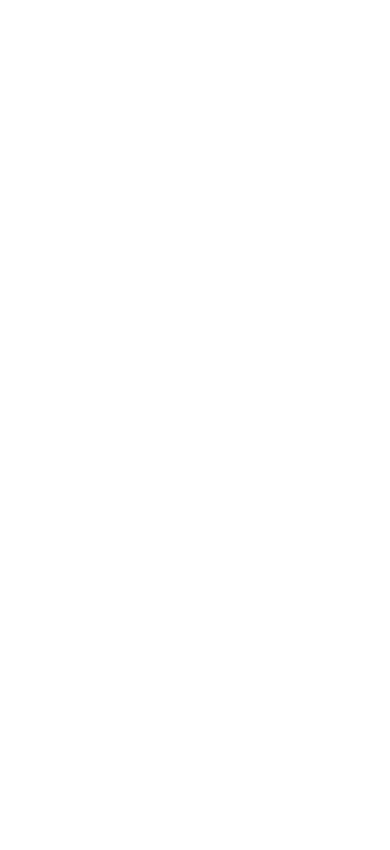
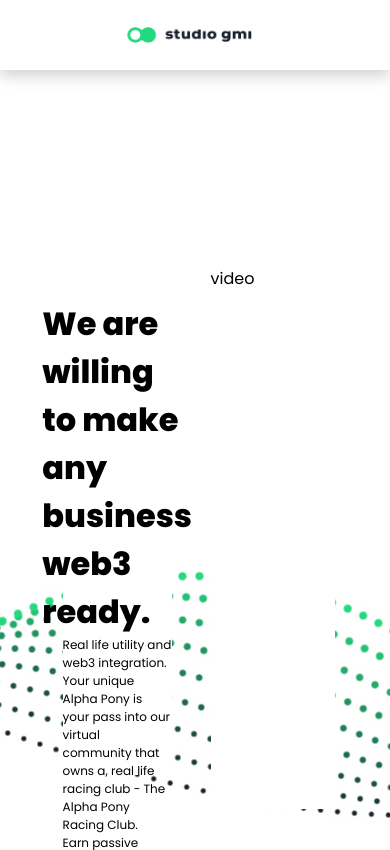
Before and after one commit to witehound/gmi-webapp, a React (Vite) app: page /web3 in a window 390 px wide. Before the commit this address had no page. Built offline with nearby package versions, Linux system fonts and the light colour scheme.

Commit message:
builder news page haeder componenet

```diff
--- a/src/App.jsx
+++ b/src/App.jsx
@@ -36,6 +36,7 @@ function App() {
     if (account) sliceAddress();
   }, [account]);
 
+
   return (
     <div className="App">
       <Router>
@@ -54,7 +55,8 @@ function App() {
               />
             }
           />
-       { account && <Route
+
+        <Route
             path="/web3"
             element={
               <Access
@@ -67,7 +69,7 @@ function App() {
                 ethereum={ethereum}
               />
             }
-          /> }
+          />
         </Routes>
       </Router>
     </div>
--- a/src/Pages/Access/Access.css
+++ b/src/Pages/Access/Access.css
@@ -1,5 +1,3 @@
 .access-web3{
-    padding-top: 80px;
-    margin-left: 20px;
-    margin-right: 20px;
+    padding-top: 50px;
 }
--- a/src/Pages/Access/Access.jsx
+++ b/src/Pages/Access/Access.jsx
@@ -1,5 +1,6 @@
 import "./Access.css";
 import Header from "../../components/header/Header";
+import AccessHeader from "../../components/AccessHeader/AccessHeader";
 
 function Access({
   isMetaMask,
@@ -21,7 +22,9 @@ function Access({
         accoutAddress={accoutAddress}
         ethereum={ethereum}
       />
-      <div className="access-web3">access to web3</div>
+      <div className="access-web3">
+        <AccessHeader />
+      </div>
     </>
   );
 }
--- /dev/null
+++ b/src/components/AccessHeader/AccessHeader.css
@@ -0,0 +1,74 @@
+.access-header{
+    height: 800px;
+    width: 100%;
+    background-image: url('../../../assets/AccessHeaderBG.jpg');
+    background-repeat: no-repeat;
+    background-position: center;
+    background-size: auto;
+    padding: 30px 10px;
+    display: flex;
+    align-items: center;
+    justify-content: center;
+}
+
+.access-header-container{
+    width: 95%;
+    height: 95%;
+    display: flex;
+    flex-direction: column;
+}
+
+.access-header-top{
+    flex: 9;
+    padding: 100px 20px;
+    display: flex;
+}
+
+.access-header-top-left{
+    flex: 1;
+    display: flex;
+    align-items: center;
+    justify-content: center;
+}
+
+.access-header-top-left-text{
+    height: 70%;
+    width: 70%;
+    background-color: white;
+    display: flex;
+    flex-direction: column;
+}
+
+.access-header-top-left-text-h1-wrap{
+    flex: 1.5;
+    display: flex;
+    align-items: center;
+    flex-direction: column;
+    justify-content: center;
+}
+
+.access-header-top-left-text-p-wrap{
+    flex: 2;
+    display: flex;
+    flex-direction: column;
+    justify-content: space-around;
+}
+
+.access-header-top-right{
+    flex: 1;
+    display: flex;
+    align-items: center;
+    justify-content: center;
+}
+
+.access-header-top-right-video{
+    height: 80%;
+    width: 80%;
+    background-color: white;
+}
+
+.access-header-bottom{
+    flex: 1;
+    background-color: palevioletred;
+    width: 100%;
+}
--- /dev/null
+++ b/src/components/AccessHeader/AccessHeader.jsx
@@ -0,0 +1,45 @@
+import "./AccessHeader.css";
+
+function AccessHeader() {
+  return (
+    <div className="access-header">
+      <div className="access-header-container">
+        <div className="access-header-top">
+          <div className="access-header-top-left">
+            <div className="access-header-top-left-text">
+              <div className="access-header-top-left-text-h1-wrap">
+                <h1 className="access-header-top-left-text-h1">
+                  We are willing to make any business{" "}
+                  <span className="access-header-top-left-text-h1-span">
+                    web3 ready.
+                  </span>
+                </h1>
+              </div>
+              <div className="access-header-top-left-text-p-wrap">
+                <p className="access-header-top-left-text-p">
+                  Real life utility and web3 integration.
+                </p>
+                <p className="access-header-top-left-text-p">
+                  Your unique Alpha Pony is your pass into our virtual community
+                  that owns a, real life racing club - The Alpha Pony Racing
+                  Club.
+                </p>
+                <p className="access-header-top-left-text-p">
+                  Earn passive income from race winnings, studs and sales, for
+                  life and be part of the next big digital community in the form
+                  of ENFT...
+                </p>
+              </div>
+            </div>
+          </div>
+          <div className="access-header-top-right">
+            <div className="access-header-top-right-video">video</div>
+          </div>
+        </div>
+        <div className="access-header-bottom">bottom</div>
+      </div>
+    </div>
+  );
+}
+
+export default AccessHeader;
--- a/src/components/BlockFour/BlockFourCard/BlockFourCard.css
+++ b/src/components/BlockFour/BlockFourCard/BlockFourCard.css
@@ -48,10 +48,40 @@
   text-align: center;
 }
 
+/* responsive */
+
+@media only screen and (max-width: 1470px) {
+  .blockfourcard-bottom {
+    font-size: 15px;
+  }
+}
+
+@media only screen and (max-width: 1300px) {
+  .blockfourcard-bottom {
+    font-size: 13.5px;
+  }
+}
+
+@media only screen and (max-width: 1250px) {
+  .blockfourcard-bottom {
+    font-size: 13px;
+  }
+}
+
+@media only screen and (max-width: 1100px) {
+  .blockfourcard-bottom {
+    font-size: 12px;
+  }
+}
+
 @media only screen and (max-width: 920px) {
   .blockfourcard{
     height: 90%;
     width: 60%;
+  }
+
+  .blockfourcard-bottom{
+    font-size: 19px;
   }
 }
 
@@ -59,16 +89,20 @@
     .blockfourcard{
         width: 65%;
     }
+
+    .blockfourcard-bottom{
+      font-size: 14px;
+    }
 }
 
 @media only screen and (max-width: 580px) {
     .blockfourcard{
-        width: 75%;
+        width: 70%;
     }
 }
 
 @media only screen and (max-width: 500px) {
     .blockfourcard{
-        width: 90%;
+        width: 85%;
     }
 }
--- a/src/components/Button/Button.css
+++ b/src/components/Button/Button.css
@@ -1,7 +1,6 @@
-.button-container-green{
+.button-container-green {
   background-color: #1b2130;
   color: white;
-    text-transform: uppercase;
   width: 100%;
   height: 100%;
   display: flex;
@@ -10,16 +9,15 @@
   cursor: pointer;
 }
 
-.button-container-white{
+.button-container-white {
   color: #1b2130;
-    text-transform: uppercase;
   width: 100%;
   height: 100%;
   display: flex;
   align-items: center;
 }
 
-.button-div-green{
+.button-div-green {
   background-color: white;
   height: 60px;
   width: 350px;
@@ -30,16 +28,16 @@
   border-radius: 0.2rem;
 }
 
-.button-div-green:hover{
+.button-div-green:hover {
   background-color: #27d87f;
   color: #1b2130;
 }
-.button-div-white:hover{
+.button-div-white:hover {
   background-color: #1b2130;
   color: white;
 }
 
-.button-div-white{
+.button-div-white {
   background-color: #27d87f;
   height: 50px;
   width: 250px;
@@ -49,34 +47,53 @@
   justify-content: center;
   border-radius: 1rem;
   cursor: pointer;
-
 }
 
-@media only screen and (max-width: 980px){
-   .button-div-white{
+@media only screen and (max-width: 980px) {
+  .button-div-white {
     height: 48px;
     width: 240px;
     font-size: 15px;
   }
-
 }
 
-@media only screen and (max-width: 786px){
-    .button-div-white,.button-div-green{
+@media only screen and (max-width: 786px) {
+  .button-div-white,
+  .button-div-green {
     width: 150px;
     font-size: small;
   }
 }
 
-@media only screen and (max-width: 920px){
-    .button-container-white{
+@media only screen and (max-width: 920px) {
+  .button-container-white {
     justify-content: center;
   }
 }
 
-@media only screen and (max-width: 478px){
-    .button-div-white,.button-div-green{
+@media only screen and (max-width: 478px) {
+  .button-div-white,
+  .button-div-green {
     width: 170px;
     font-size: 15px;
   }
+
+  .header-button {
+    width: 130px;
+    font-size: 13px;
   }
+}
+
+@media only screen and (max-width: 450px) {
+  .header-button {
+    height: 45px;
+    width: 115px;
+    font-size: 12px;
+  }
+}
+
+@media only screen and (max-width: 390px) {
+  .header-account {
+    display: none;
+  }
+}
--- a/src/components/Button/Button.jsx
+++ b/src/components/Button/Button.jsx
@@ -1,11 +1,11 @@
 import React from "react";
 import "./Button.css";
 
-function Button({ text, color }) {
+function Button({ text, color,header,accountPresent }) {
   return (
     <div className={`button-container-${color}`}>
       <a href="mailto: Hi@studio-gmi.com">
-        <div className={`button-div-${color}`}>{text}</div>
+        <div className={`button-div-${color} ${header} ${accountPresent}`}>{text}</div>
       </a>
     </div>
   );
--- a/src/components/header/Header.css
+++ b/src/components/header/Header.css
@@ -40,20 +40,10 @@
 }
 
 .gmi-header-logo {
-  height: 50px;
-  width: 150px;
+  height: 100%;
+  width: 250px;
   cursor: pointer;
   object-fit: contain;
-}
-
-.header-left-title {
-  display: flex;
-  align-items: center;
-  justify-content: center;
-  height: 50px;
-  width: 150px;
-  cursor: pointer;
-  object-fit: cover;
 }
 
 /* nav */
@@ -204,13 +194,13 @@ nav {
   }
 }
 
+@media only screen and (max-width: 560px) {
+  .gmi-header-logo {
+    width: 170px;
+  }
+}
+
 @media only screen and (max-width: 478px) {
-  .button-div-white,
-  .button-div-green {
-    width: 170px;
-    font-size: 15px;
-  }
-
    .header-right-connect {
     width: 130px;
     font-size: 13px;
@@ -223,15 +213,7 @@ nav {
   }
 
   .gmi-header-logo {
-    height: 40px;
-    width: 120px;
-  }
-
-
-  .header-right-connect{
-    height: 45px;
-    width: 115px;
-    font-size: 12px;
+    width: 150px;
   }
 
   .header-right {
@@ -241,4 +223,12 @@ nav {
   .header-menu-wrap {
     flex: 1;
   }
+
+  .gmi-header-logo {
+    width: 150px;
+  }
+
+  .header-right-connect-wrap-other{
+    display: none;
+  }
 }
--- a/src/components/header/Header.jsx
+++ b/src/components/header/Header.jsx
@@ -1,5 +1,7 @@
 import "./Header.css";
 import { Link } from "react-router-dom";
+import Button from "../../components/Button/Button"
+import headerLogo from "../../../assets/headerLogo.png"
 
 function Header({
   isMetaMask,
@@ -30,30 +32,24 @@ function Header({
           <div className="header-wrap">
             <div className="header-right">
               <div className="header-left">
-                <img src="https://i.ibb.co/jGWbHV3/O9q55-U-Fz-Hya-Ofip-O3enz-KT40-Qs5-LQI27yya-HXU5-ETANIk-TAvv-P74-CZf9-INRAATV8qw-w1200-h630-p.png" className="gmi-header-logo" />
-                <img
-                  src="https://i.ibb.co/4S2F4WM/15dc352-YUx-D2pka-Yo-XRVx-XVq-UFfyuky-Ob257m-Jsuiud-NAVw1-E5s2t-VHim-Ov-OAwotk-I-w1200-h630-p.png"
-                  className="header-left-title"
-                />
+               <img src={headerLogo} alt="" className="gmi-header-logo"/>
               </div>
               {account && (
                 <div className="header-right-connect-wrap">
                   <Link to="/web3">
-                    <div className="header-right-connect">
-                      <div>Welcome</div>
-                    </div>
+                    <Button text={'welcome'} color={'white'} header={'header-button'}/>
                   </Link>
                 </div>
               )}
-              <div className="header-right-connect-wrap">
+              <div className="header-right-connect-wrap header-right-connect-wrap-other">
                 <div
-                  className="header-right-connect"
+
                   onClick={loadConnectWallet}
                 >
                   {!account ? (
-                    <div>{isMetaMask ? "Connect" : "Install MetaMask"}</div>
+                   <Button text={isMetaMask ? "Connect" : "Install MetaMask"} color={'white'} header={'header-button'}/>
                   ) : (
-                    <div>{accoutAddress}</div>
+                    <Button text={accoutAddress} color={'white'} header={'header-button'} accountPresent={'header-account'}/>
                   )}
                 </div>
               </div>
```
Also changed, not shown: src/components/BlockFour/BlockFour.css (+63 -47 lines), assets/AccessHeaderBG.jpg (added), assets/headerLogo.png (added). Lines whose indentation alone changed are shown as unchanged.
